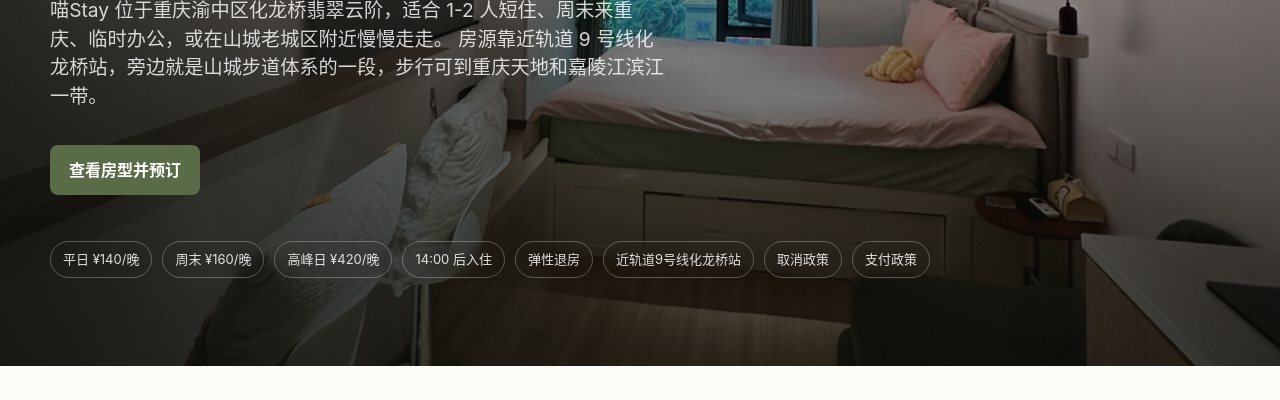
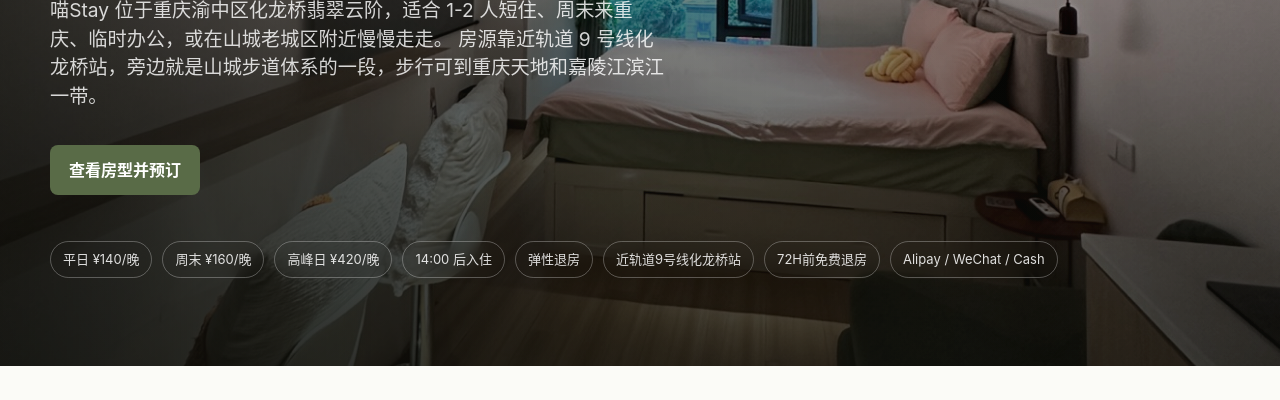
Before and after one commit to panzeng297-commits/cert, a website: page index.html in a window 1280 px wide. Shown: the part 400-800 px from the top of the page. Drawn offline with Linux system fonts and the light colour scheme.

Commit message:
Clarify hero booking policies

```diff
--- a/index.html
+++ b/index.html
@@ -61,8 +61,8 @@
             <span>14:00 后入住</span>
             <span>弹性退房</span>
             <span>近轨道9号线化龙桥站</span>
-            <span>取消政策</span>
-            <span>支付政策</span>
+            <span>72H前免费退房</span>
+            <span>Alipay / WeChat / Cash</span>
           </div>
         </div>
       </section>
```
